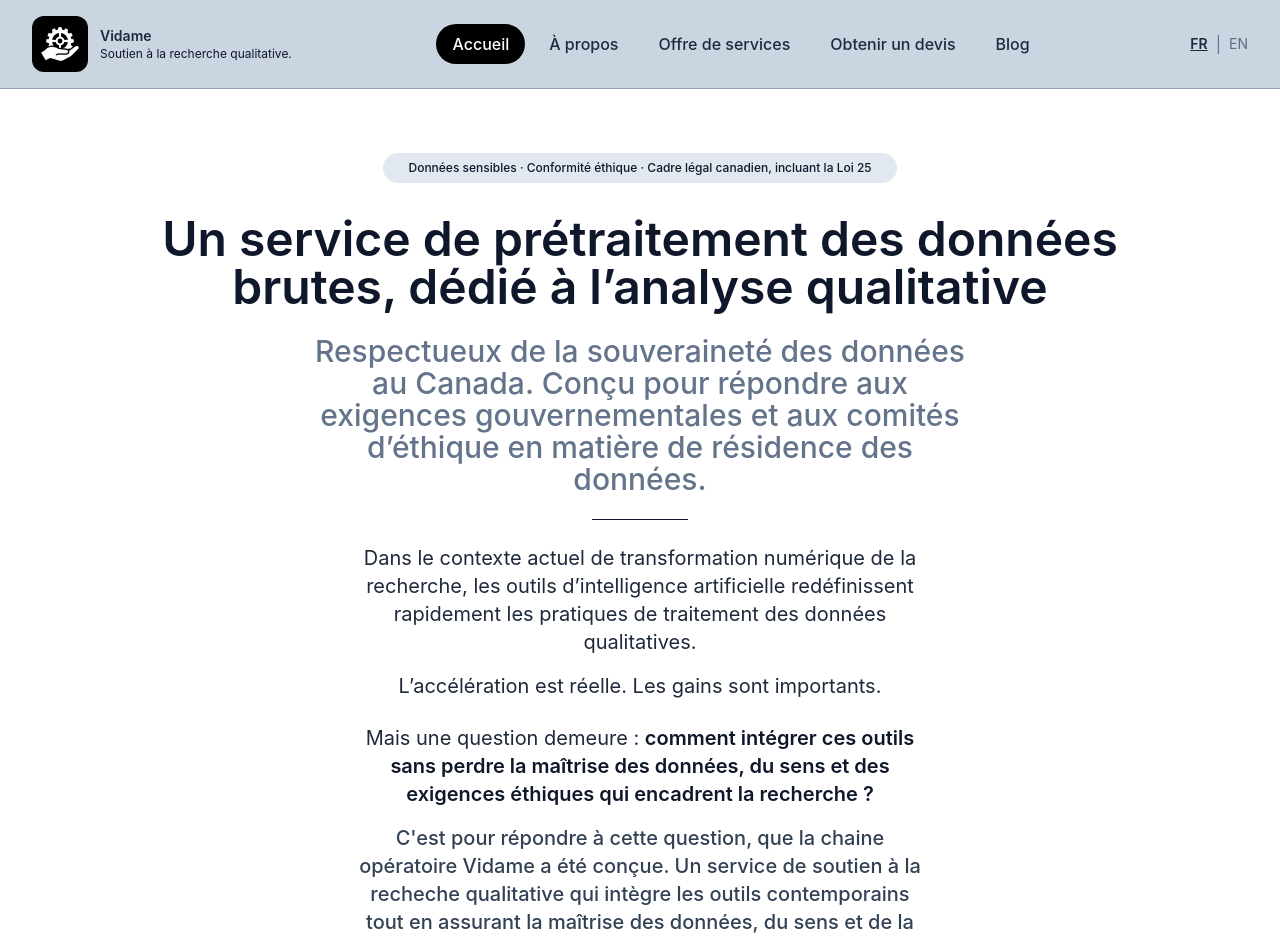
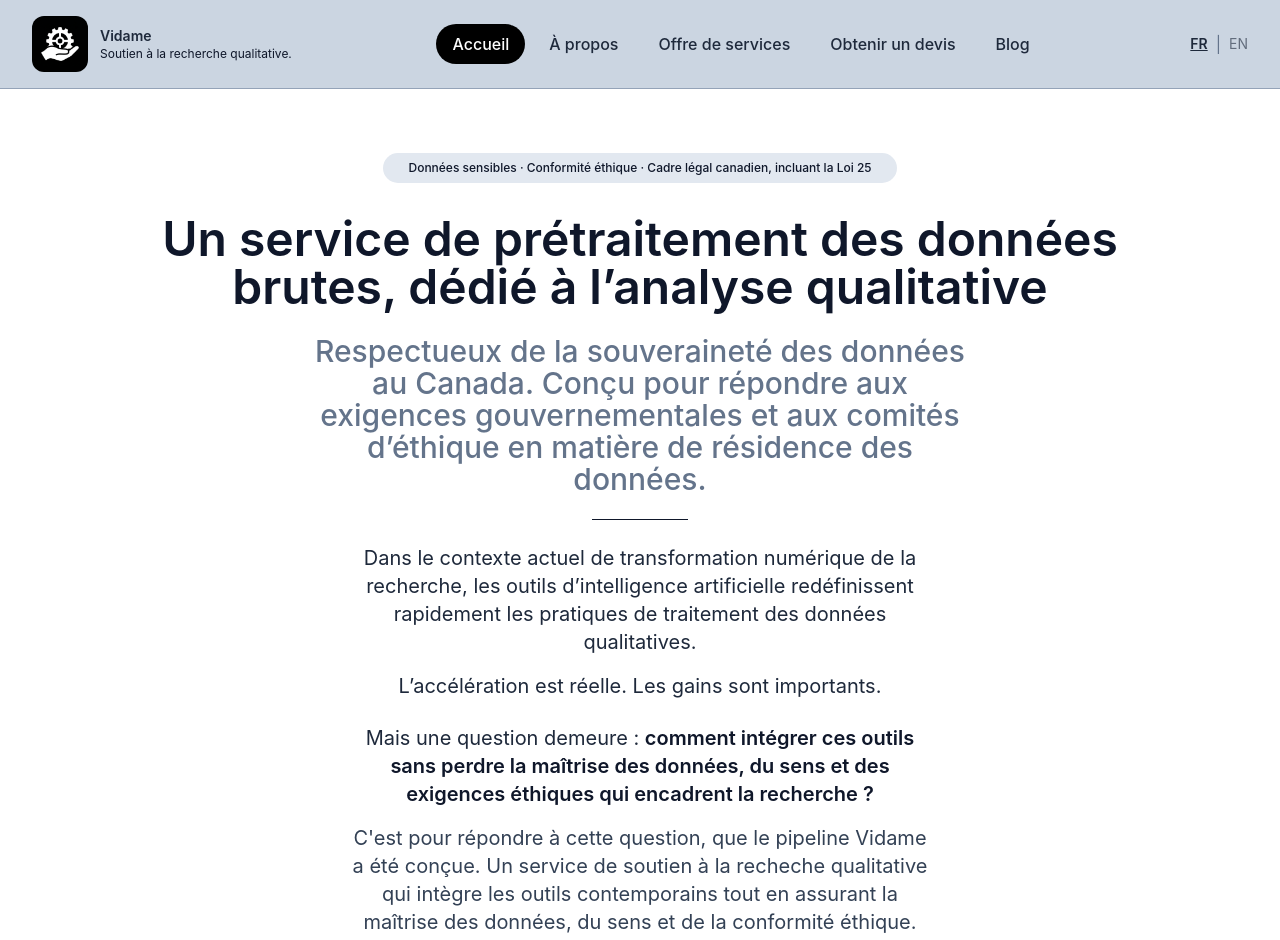
Before and after one commit to momopro21/vidame-recherche, a React (Vite) app: page / in a window 1280 px wide. Shown: the top 940 px of the page. Built offline with nearby package versions, Linux system fonts and the light colour scheme; the HTML template or start-up script is replaced by a standard one.

Commit message:
Update App.tsx

```diff
--- a/src/App.tsx
+++ b/src/App.tsx
@@ -560,8 +560,8 @@ function Accueil({setPage,lang,}: {setPage: (page: string) => void;lang: "fr" |
         </span>
       </p>
       <p className="mt-4">
-        <span className="font-medium text-slate-700">
-          C'est pour répondre à cette question, que la chaine opératoire Vidame a été conçue. Un service de soutien à la recheche qualitative qui intègre les outils contemporains tout en assurant la maîtrise des données, du sens et de la conformité éthique.
+        <span className="font-normal text-slate-700">
+          C'est pour répondre à cette question, que le pipeline Vidame a été conçue. Un service de soutien à la recheche qualitative qui intègre les outils contemporains tout en assurant la maîtrise des données, du sens et de la conformité éthique.
       </span>
        </p>
     </>
```
